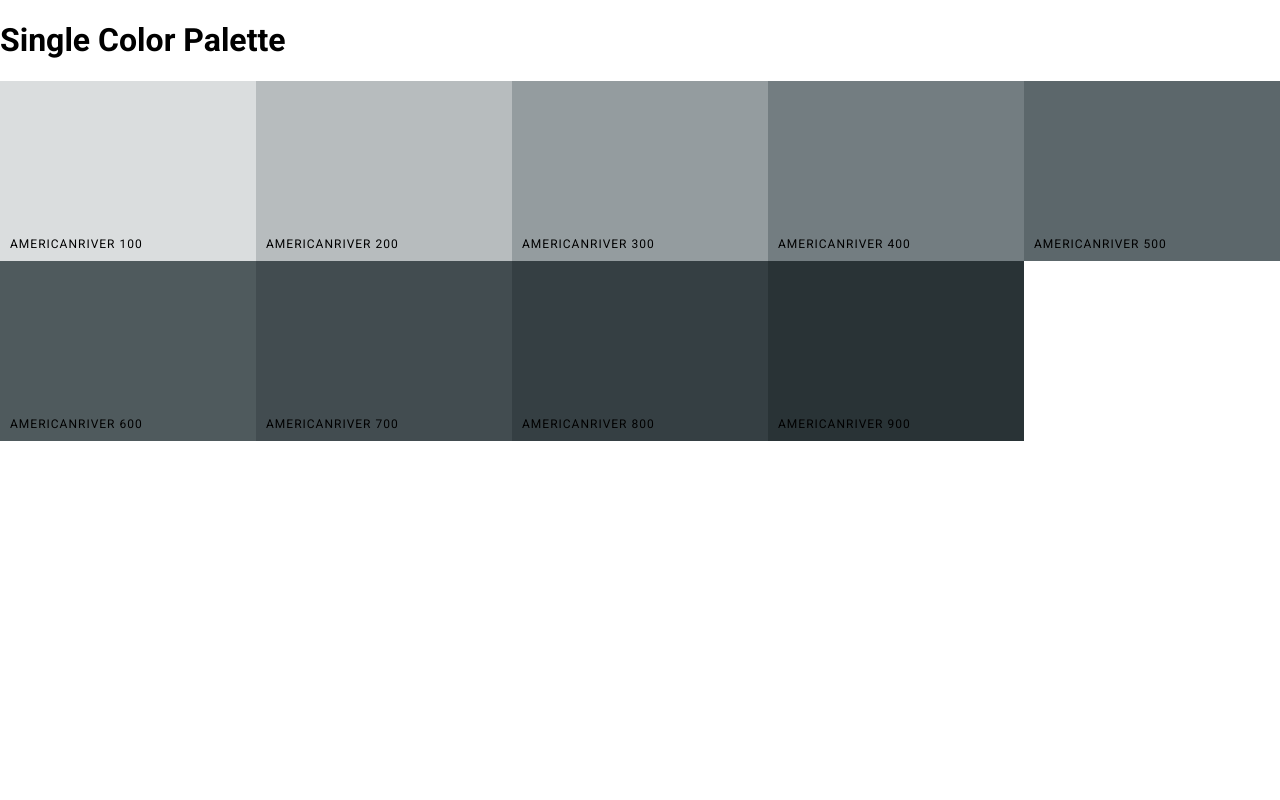
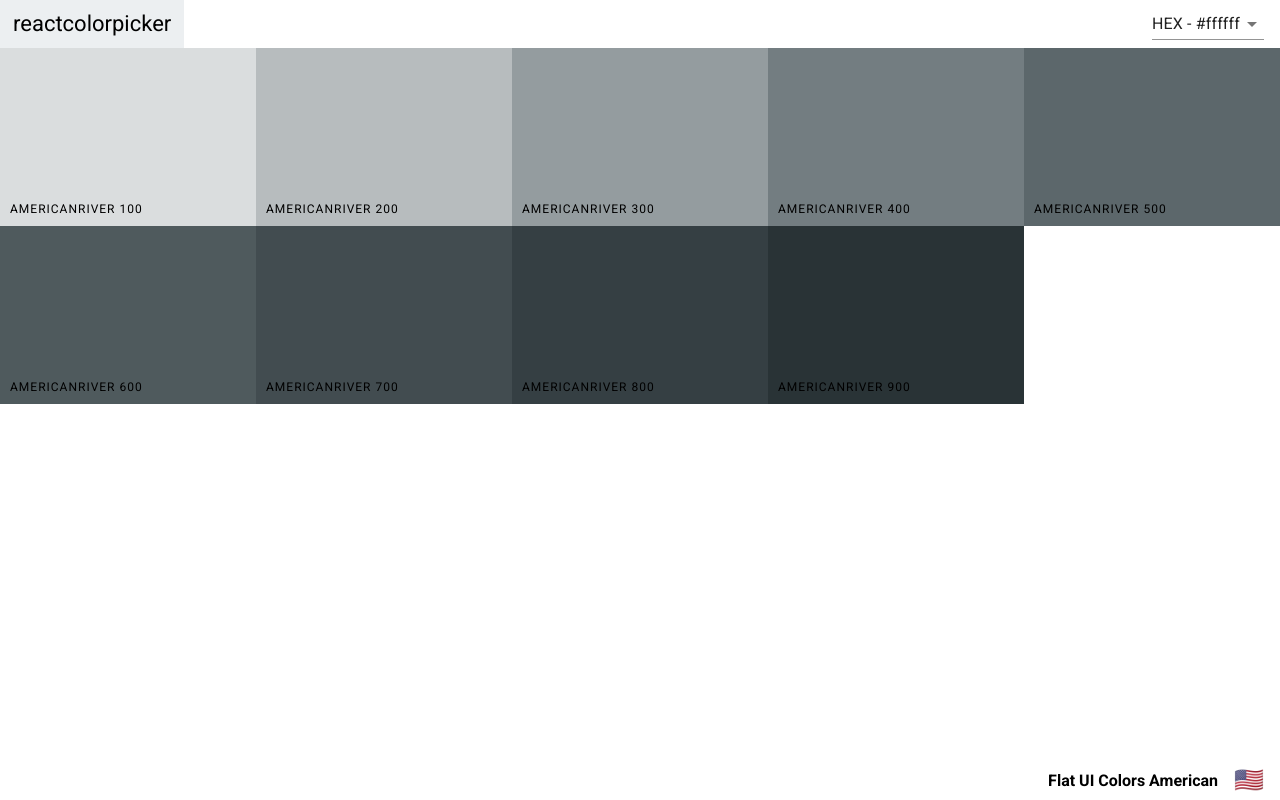
Before and after one commit to Bartosz-L/color_app_react, a React (Create React App) app: page /palette/flat-ui-colors-american/americanriver in a window 1280 px wide. Built offline with nearby package versions, Linux system fonts and the light colour scheme.

Commit message:
add navbar and footer to single color palette

```diff
--- /dev/null
+++ b/src/components/Footer/Footer.js
@@ -0,0 +1,14 @@
+import React from 'react'
+
+const Footer = props => {
+  const { paletteName, emoji } = props
+
+  return (
+    <footer className="Palette-footer">
+      {paletteName}
+      <span className="emoji">{emoji}</span>
+    </footer>
+  )
+}
+
+export default Footer
--- a/src/components/Navbar/Navbar.js
+++ b/src/components/Navbar/Navbar.js
@@ -11,7 +11,7 @@ const Navbar = props => {
   const [colorFormat, setColorFormat] = useAsyncState('hex')
   const [openSnackbar, setOpenSnackbar] = useAsyncState(false)
 
-  const { level, changeLevel, changeColorFormat } = props
+  const { level, changeLevel, changeColorFormat, isSingleColor } = props
 
   const handleFormatChange = async e => {
     const newColorFormat = await setColorFormat(e.target.value)
@@ -28,12 +28,21 @@ const Navbar = props => {
       <div className="logo">
         <Link to="/">reactcolorpicker</Link>
       </div>
-      <div className="slider-container">
-        <span>Level: {level}</span>
-        <div className="slider">
-          <Slider defaultValue={level} min={100} max={900} step={100} onAfterChange={changeLevel} />
+      {!isSingleColor && (
+        <div className="slider-container">
+          <span>Level: {level}</span>
+          <div className="slider">
+            <Slider
+              defaultValue={level}
+              min={100}
+              max={900}
+              step={100}
+              onAfterChange={changeLevel}
+            />
+          </div>
         </div>
-      </div>
+      )}
+
       <div className="select-container">
         <Select value={colorFormat} onChange={handleFormatChange}>
           <MenuItem value="hex">HEX - #ffffff</MenuItem>
--- a/src/components/Palette/Palette.js
+++ b/src/components/Palette/Palette.js
@@ -2,6 +2,7 @@ import React, { useState } from 'react'
 import './Palette.scss'
 import ColorBox from '../ColorBox/ColorBox'
 import Navbar from '../Navbar/Navbar'
+import Footer from '../Footer/Footer'
 
 const Palette = props => {
   const [level, setLevel] = useState(500)
@@ -28,12 +29,14 @@ const Palette = props => {
 
   return (
     <div className="Palette">
-      <Navbar level={level} changeLevel={changeLevel} changeColorFormat={changeColorFormat} />
+      <Navbar
+        level={level}
+        changeLevel={changeLevel}
+        changeColorFormat={changeColorFormat}
+        isSingleColor={false}
+      />
       <div className="Palette-colors">{colorBoxes}</div>
-      <footer className="Palette-footer">
-        {paletteName}
-        <span className="emoji">{emoji}</span>
-      </footer>
+      <Footer paletteName={paletteName} emoji={emoji} />
     </div>
   )
 }
--- a/src/components/SingleColorPalette/SingleColorPalette.js
+++ b/src/components/SingleColorPalette/SingleColorPalette.js
@@ -1,8 +1,12 @@
 import React, { useState, useEffect } from 'react'
 import ColorBox from '../ColorBox/ColorBox'
+import Navbar from '../Navbar/Navbar'
+import Footer from '../Footer/Footer'
 
 const SingleColorPalette = props => {
   const [shades, setShades] = useState([])
+  const [colorFormat, setColorFormat] = useState('hex')
+
   const { palette, colorId } = props
 
   const gatherShades = (wholePalette, colorToFilterBy) => {
@@ -17,18 +21,28 @@ const SingleColorPalette = props => {
     return shadesArr.slice(1)
   }
 
+  const changeColorFormat = value => {
+    setColorFormat(value)
+  }
+
   useEffect(() => {
     setShades(gatherShades(palette, colorId))
   }, [palette, colorId])
 
   return (
     <div className="Palette">
-      <h1>Single Color Palette</h1>
+      <Navbar changeColorFormat={changeColorFormat} isSingleColor />
       <div className="Palette-colors">
         {shades.map(color => (
-          <ColorBox key={color.name} name={color.name} background={color.hex} showLink={false} />
+          <ColorBox
+            key={color.name}
+            name={color.name}
+            background={color[colorFormat]}
+            showLink={false}
+          />
         ))}
       </div>
+      <Footer paletteName={palette.paletteName} emoji={palette.emoji} />
     </div>
   )
 }
```
